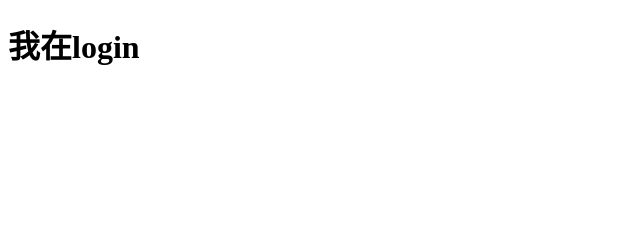
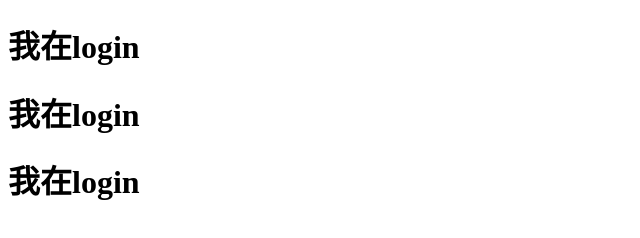
Before and after one commit to Lucky797/test_01, a plain HTML site: page login.html in a window 1280 px wide. Shown: the whole page, without its empty margins (0-640 px from the left). Drawn offline with Linux system fonts and the light colour scheme.

Commit message:
Update login.html

```diff
--- a/login.html
+++ b/login.html
@@ -8,5 +8,7 @@
 </head>
 <body>
     <h1>我在login</h1>
+    <h1>我在login</h1>
+    <h1>我在login</h1>
 </body>
 </html>
```
